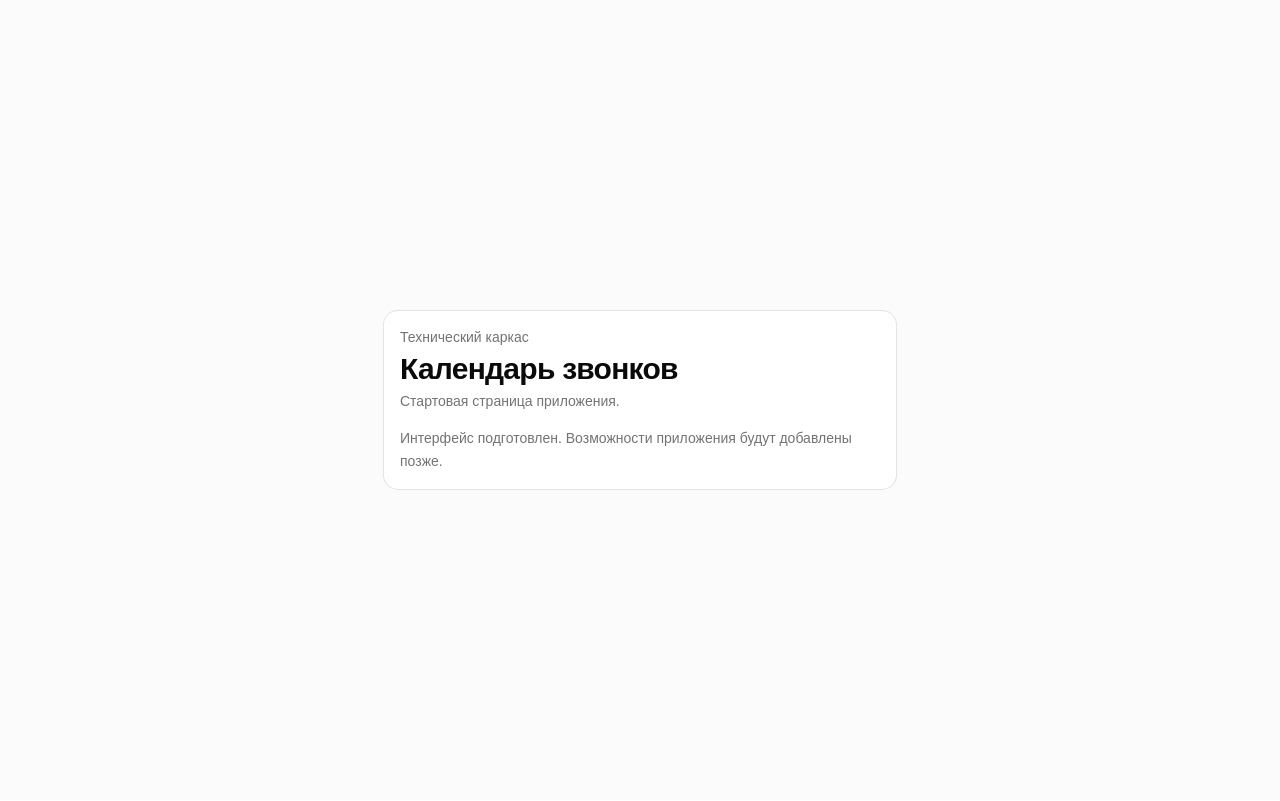
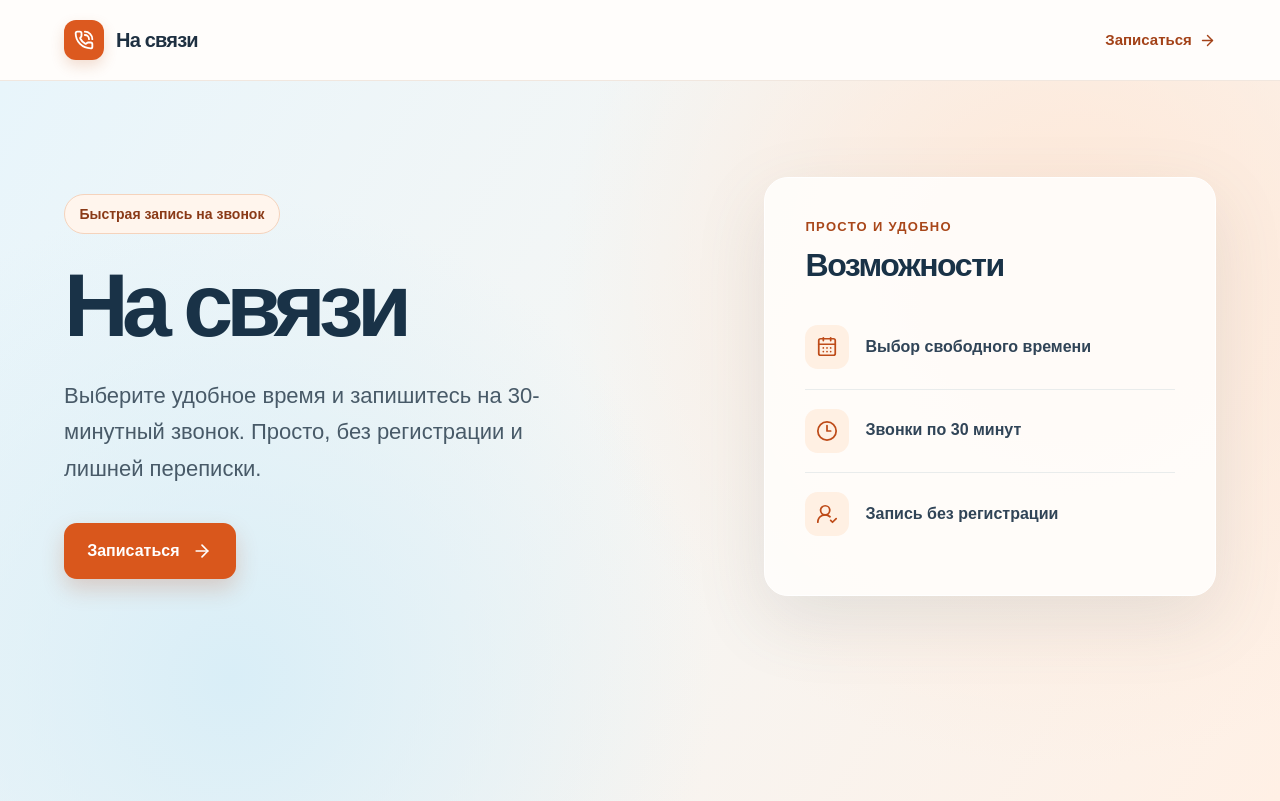
Before and after one commit to StepanovCode/ai-for-developers-project-386, a React (Vite) app in the folder frontend/: page / in a window 1280 px wide. Built offline with nearby package versions, Linux system fonts and the light colour scheme.

Commit message:
feat(frontend): add landing page and booking placeholder

```diff
--- a/frontend/index.html
+++ b/frontend/index.html
@@ -4,8 +4,11 @@
     <meta charset="UTF-8" />
     <link rel="icon" type="image/svg+xml" href="/favicon.svg" />
     <meta name="viewport" content="width=device-width, initial-scale=1.0" />
-    <meta name="description" content="Технический каркас приложения «Календарь звонков»." />
-    <title>Календарь звонков</title>
+    <meta
+      name="description"
+      content="На связи — удобная запись на 30-минутный звонок без регистрации и лишней переписки."
+    />
+    <title>На связи — запись на звонок</title>
   </head>
   <body>
     <div id="root"></div>
--- a/frontend/src/App.tsx
+++ b/frontend/src/App.tsx
@@ -1,24 +1,115 @@
-import { Card, CardContent, CardDescription, CardHeader, CardTitle } from '@/components/ui/card'
+import {
+  ArrowLeft,
+  ArrowRight,
+  CalendarDays,
+  Clock3,
+  PhoneCall,
+  UserRoundCheck,
+} from 'lucide-react'
+import { Card, CardContent, CardHeader, CardTitle } from '@/components/ui/card'
 
-function App() {
+function SiteHeader() {
   return (
-    <main className="flex min-h-svh items-center justify-center bg-muted/40 px-4 py-12">
-      <Card className="w-full max-w-lg">
-        <CardHeader>
-          <p className="text-sm font-medium text-muted-foreground">Технический каркас</p>
-          <CardTitle>
-            <h1 className="text-3xl font-semibold tracking-tight">Календарь звонков</h1>
-          </CardTitle>
-          <CardDescription>Стартовая страница приложения.</CardDescription>
-        </CardHeader>
-        <CardContent>
-          <p className="text-sm leading-relaxed text-muted-foreground">
-            Интерфейс подготовлен. Возможности приложения будут добавлены позже.
+    <header className="site-header">
+      <div className="site-container header-content">
+        <a className="brand" href="/" aria-label="На связи — на главную">
+          <span className="brand-mark" aria-hidden="true">
+            <PhoneCall size={20} strokeWidth={2.2} />
+          </span>
+          <span>На связи</span>
+        </a>
+        <a className="header-link" href="/book">
+          Записаться <ArrowRight size={17} aria-hidden="true" />
+        </a>
+      </div>
+    </header>
+  )
+}
+
+function HomePage() {
+  return (
+    <main className="page-surface home-surface">
+      <div className="site-container hero-layout">
+        <section className="hero-copy" aria-labelledby="home-title">
+          <p className="eyebrow">Быстрая запись на звонок</p>
+          <h1 id="home-title">На связи</h1>
+          <p className="hero-description">
+            Выберите удобное время и запишитесь на 30-минутный звонок. Просто, без регистрации и
+            лишней переписки.
           </p>
-        </CardContent>
-      </Card>
+          <a className="primary-link" href="/book">
+            Записаться <ArrowRight size={20} aria-hidden="true" />
+          </a>
+        </section>
+
+        <Card className="features-card">
+          <CardHeader className="features-header">
+            <p className="card-kicker">Просто и удобно</p>
+            <CardTitle className="features-title">Возможности</CardTitle>
+          </CardHeader>
+          <CardContent>
+            <ul className="feature-list">
+              <li>
+                <span className="feature-icon" aria-hidden="true">
+                  <CalendarDays size={22} strokeWidth={1.9} />
+                </span>
+                <span>Выбор свободного времени</span>
+              </li>
+              <li>
+                <span className="feature-icon" aria-hidden="true">
+                  <Clock3 size={22} strokeWidth={1.9} />
+                </span>
+                <span>Звонки по 30 минут</span>
+              </li>
+              <li>
+                <span className="feature-icon" aria-hidden="true">
+                  <UserRoundCheck size={22} strokeWidth={1.9} />
+                </span>
+                <span>Запись без регистрации</span>
+              </li>
+            </ul>
+          </CardContent>
+        </Card>
+      </div>
     </main>
   )
 }
 
+function BookingPlaceholder() {
+  return (
+    <main className="page-surface placeholder-surface">
+      <div className="site-container placeholder-layout">
+        <Card className="placeholder-card">
+          <CardHeader>
+            <span className="placeholder-icon" aria-hidden="true">
+              <CalendarDays size={28} strokeWidth={1.8} />
+            </span>
+            <CardTitle>
+              <h1>Онлайн-запись скоро появится</h1>
+            </CardTitle>
+          </CardHeader>
+          <CardContent>
+            <p>Мы готовим удобный способ выбрать время для звонка. Загляните позже.</p>
+            <a className="return-link" href="/">
+              <ArrowLeft size={18} aria-hidden="true" /> На главную
+            </a>
+          </CardContent>
+        </Card>
+      </div>
+    </main>
+  )
+}
+
+function App() {
+  const isBookingPage =
+    window.location.pathname === '/book' || window.location.pathname === '/book/'
+
+  return (
+    <>
+      <SiteHeader />
+      {isBookingPage ? <BookingPlaceholder /> : <HomePage />}
+    </>
+  )
+}
+
 export default App
--- a/frontend/src/index.css
+++ b/frontend/src/index.css
@@ -128,3 +128,298 @@
     @apply font-sans;
   }
 }
+
+.site-container {
+  width: min(100% - 3rem, 72rem);
+  margin-inline: auto;
+}
+
+.site-header {
+  position: relative;
+  z-index: 1;
+  background: #fffdfb;
+  border-bottom: 1px solid #f1e7df;
+}
+
+.header-content {
+  display: flex;
+  align-items: center;
+  justify-content: space-between;
+  gap: 1rem;
+  min-height: 5rem;
+}
+
+.brand {
+  display: inline-flex;
+  align-items: center;
+  gap: 0.75rem;
+  color: #1e3041;
+  font-size: 1.25rem;
+  font-weight: 750;
+  letter-spacing: -0.04em;
+  text-decoration: none;
+  white-space: nowrap;
+}
+
+.brand-mark {
+  display: grid;
+  place-items: center;
+  width: 2.5rem;
+  height: 2.5rem;
+  flex: none;
+  color: #fff;
+  background: #dc591f;
+  border-radius: 0.75rem;
+  box-shadow: 0 6px 14px #bc5e2b32;
+}
+
+.header-link {
+  display: inline-flex;
+  align-items: center;
+  gap: 0.45rem;
+  color: #a34218;
+  font-size: 0.9375rem;
+  font-weight: 700;
+  text-decoration: none;
+  white-space: nowrap;
+}
+
+.header-link:hover,
+.return-link:hover {
+  color: #742a0c;
+}
+
+.page-surface {
+  min-height: calc(100svh - 5rem);
+  background:
+    radial-gradient(circle at 83% 26%, #ffe7d6 0, transparent 42%),
+    radial-gradient(circle at 18% 83%, #d9eef7 0, transparent 40%),
+    linear-gradient(120deg, #e8f5fb 0%, #f4f6f5 45%, #fff0e5 100%);
+}
+
+.hero-layout {
+  display: grid;
+  grid-template-columns: minmax(0, 1.15fr) minmax(0, 0.85fr);
+  align-items: center;
+  gap: clamp(2.5rem, 7vw, 7rem);
+  padding-block: clamp(5rem, 12vh, 9rem);
+}
+
+.hero-copy {
+  max-width: 38rem;
+}
+
+.eyebrow {
+  display: inline-flex;
+  align-items: center;
+  padding: 0.55rem 0.9rem;
+  color: #8a3a17;
+  background: #fff5ed;
+  border: 1px solid #f5d3bc;
+  border-radius: 999px;
+  font-size: 0.875rem;
+  font-weight: 700;
+}
+
+.hero-copy h1 {
+  margin-top: 1.5rem;
+  color: #193247;
+  font-size: clamp(3.75rem, 7vw, 6.25rem);
+  font-weight: 780;
+  line-height: 1.05;
+  letter-spacing: -0.075em;
+}
+
+.hero-description {
+  max-width: 33rem;
+  margin-top: 1.6rem;
+  color: #485a68;
+  font-size: clamp(1.125rem, 2vw, 1.375rem);
+  line-height: 1.65;
+}
+
+.primary-link {
+  display: inline-flex;
+  align-items: center;
+  justify-content: center;
+  gap: 0.8rem;
+  min-height: 3.5rem;
+  margin-top: 2.25rem;
+  padding: 0.75rem 1.45rem;
+  color: #fff;
+  background: #d9571c;
+  border-radius: 0.8rem;
+  box-shadow: 0 10px 22px #bb582d3d;
+  font-size: 1rem;
+  font-weight: 700;
+  text-decoration: none;
+  transition:
+    background-color 150ms ease,
+    transform 150ms ease;
+}
+
+.primary-link:hover {
+  background: #aa3e0d;
+  transform: translateY(-2px);
+}
+
+.features-card {
+  gap: 0;
+  padding-block: 2.5rem;
+  background: #fffdfbec;
+  border: 1px solid #fff;
+  border-radius: 1.5rem;
+  box-shadow: 0 24px 70px #51718122;
+  --card-spacing: 2.5rem;
+}
+
+.features-header {
+  gap: 0.4rem;
+}
+
+.card-kicker {
+  color: #a9471a;
+  font-size: 0.8125rem;
+  font-weight: 750;
+  letter-spacing: 0.1em;
+  text-transform: uppercase;
+}
+
+.features-title {
+  color: #193247;
+  font-size: 2rem;
+  font-weight: 750;
+  letter-spacing: -0.045em;
+}
+
+.feature-list {
+  display: grid;
+  gap: 0;
+  margin-top: 1.15rem;
+  padding: 0;
+  list-style: none;
+}
+
+.feature-list li {
+  display: flex;
+  align-items: center;
+  gap: 1rem;
+  min-height: 5.2rem;
+  color: #304457;
+  font-size: 1rem;
+  font-weight: 600;
+  line-height: 1.4;
+}
+
+.feature-list li + li {
+  border-top: 1px solid #e9ecec;
+}
+
+.feature-icon,
+.placeholder-icon {
+  display: grid;
+  place-items: center;
+  flex: none;
+  color: #be4b18;
+  background: #fff0e3;
+  border-radius: 0.8rem;
+}
+
+.feature-icon {
+  width: 2.75rem;
+  height: 2.75rem;
+}
+
+.placeholder-layout {
+  display: grid;
+  place-items: center;
+  min-height: calc(100svh - 5rem);
+  padding-block: 4rem;
+}
+
+.placeholder-card {
+  width: min(100%, 38rem);
+  gap: 0;
+  padding-block: 2.5rem;
+  background: #fffdfbf5;
+  border: 1px solid #fff;
+  border-radius: 1.5rem;
+  box-shadow: 0 24px 70px #51718122;
+  --card-spacing: clamp(1.5rem, 5vw, 3rem);
+}
+
+.placeholder-icon {
+  width: 3.5rem;
+  height: 3.5rem;
+  margin-bottom: 1.25rem;
+}
+
+.placeholder-card h1 {
+  color: #193247;
+  font-size: clamp(2rem, 5vw, 3rem);
+  font-weight: 750;
+  line-height: 1.15;
+  letter-spacing: -0.055em;
+}
+
+.placeholder-card p {
+  margin-top: 1.25rem;
+  color: #485a68;
+  font-size: 1.0625rem;
+  line-height: 1.6;
+}
+
+.return-link {
+  display: inline-flex;
+  align-items: center;
+  gap: 0.65rem;
+  margin-top: 2rem;
+  color: #a34218;
+  font-size: 1rem;
+  font-weight: 700;
+  text-decoration: none;
+}
+
+a:focus-visible {
+  outline: 3px solid #205b83;
+  outline-offset: 4px;
+  border-radius: 0.35rem;
+}
+
+@media (max-width: 767px) {
+  .site-container {
+    width: min(100% - 2rem, 72rem);
+  }
+
+  .hero-layout {
+    grid-template-columns: 1fr;
+    gap: 3rem;
+    padding-block: 4rem;
+  }
+
+  .features-card {
+    --card-spacing: 1.5rem;
+    padding-block: 1.75rem;
+  }
+}
+
+@media (max-width: 360px) {
+  .header-content {
+    gap: 0.5rem;
+  }
+
+  .brand {
+    gap: 0.5rem;
+    font-size: 1.1rem;
+  }
+
+  .brand-mark {
+    width: 2.15rem;
+    height: 2.15rem;
+  }
+
+  .header-link {
+    gap: 0.25rem;
+    font-size: 0.85rem;
+  }
+}
```
